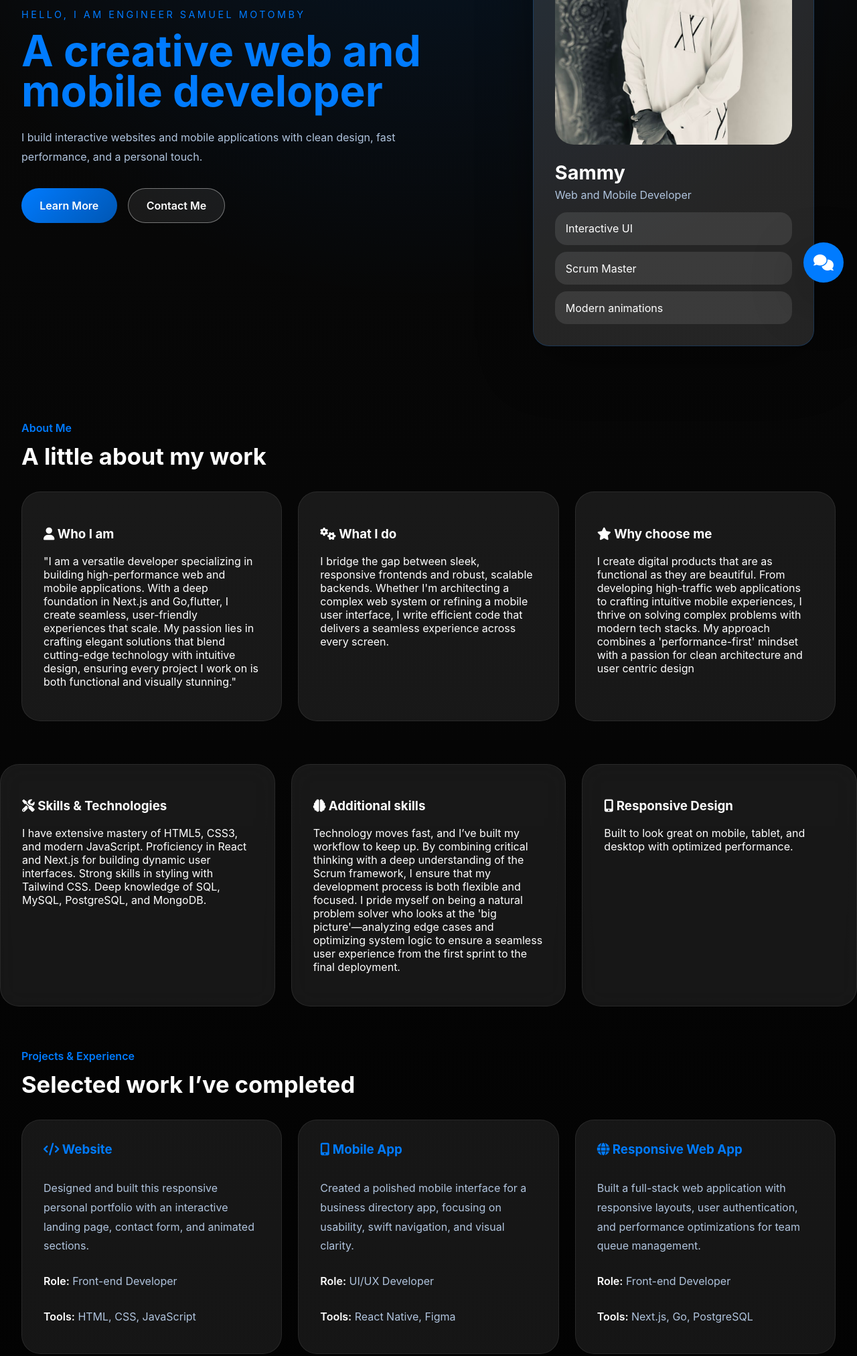
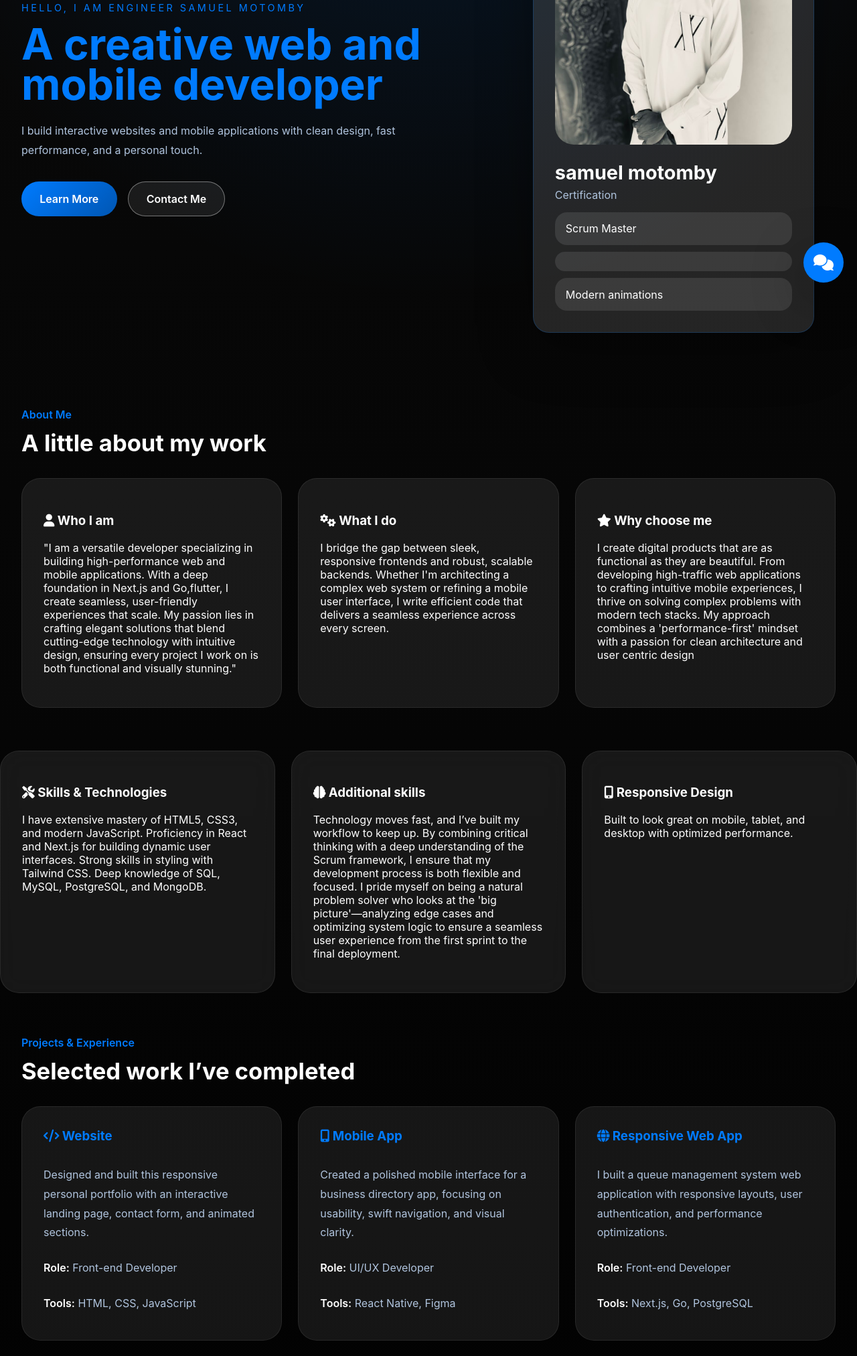
Before and after one commit to Motomby/sam-portfolio, a plain HTML site: page index.html in a window 1280 px wide. Shown: the part 358-2383 px from the top of the page at 67% size. Drawn offline with Linux system fonts and the light colour scheme.

Commit message:
Update portfolio

```diff
--- a/index.html
+++ b/index.html
@@ -43,11 +43,11 @@
             <img src="assets/profile.jpg" alt="Profile photo of Sammy" onerror="this.style.display='none'; this.parentElement.classList.add('empty-profile');" />
           </div>
           <div class="profile-info">
-            <h2>Sammy</h2>
-            <p>Web and Mobile Developer</p>
+            <h2>samuel motomby</h2>
+            <p> Certification</p>
             <ul>
-              <li>Interactive UI</li>
               <li>Scrum Master</li>
+              <li></li>
               <li>Modern animations</li>
             </ul>
           </div>
@@ -117,7 +117,7 @@ I bridge the gap between sleek, responsive frontends and robust, scalable backen
         </div>
         <div class="project-card">
           <h3><i class="fas fa-globe"></i> Responsive Web App</h3>
-          <p>Built a full-stack web application with responsive layouts, user authentication, and performance optimizations for team queue management.</p>
+          <p>I built a queue management system web application with responsive layouts, user authentication, and performance optimizations.</p>
           <p><strong>Role:</strong> Front-end Developer</p>
           <p><strong>Tools:</strong> Next.js, Go, PostgreSQL</p>
         </div>
@@ -139,8 +139,8 @@ I bridge the gap between sleek, responsive frontends and robust, scalable backen
           </ul>
           <div class="social-icons">
             <a href="https://wa.me/237678192349" target="_blank" aria-label="WhatsApp"><i class="fab fa-whatsapp"></i></a>
-            <a href="https://www.facebook.com/samuel.ekema" target="_blank" aria-label="Facebook"><i class="fab fa-facebook-f"></i></a>
-            <a href="https://www.instagram.com/samuel_ekema1" target="_blank" aria-label="Instagram"><i class="fab fa-instagram"></i></a>
+            <a href="https://www.facebook.com/Samuel Ekema" target="_blank" aria-label="Facebook"><i class="fab fa-facebook-f"></i></a>
+            <a href="https://www.instagram.com/ekema_samuel1" target="_blank" aria-label="Instagram"><i class="fab fa-instagram"></i></a>
             <a href="https://www.linkedin.com/in/yourprofile" target="_blank" aria-label="LinkedIn"><i class="fab fa-linkedin-in"></i></a>
           </div>
         </div>
```
